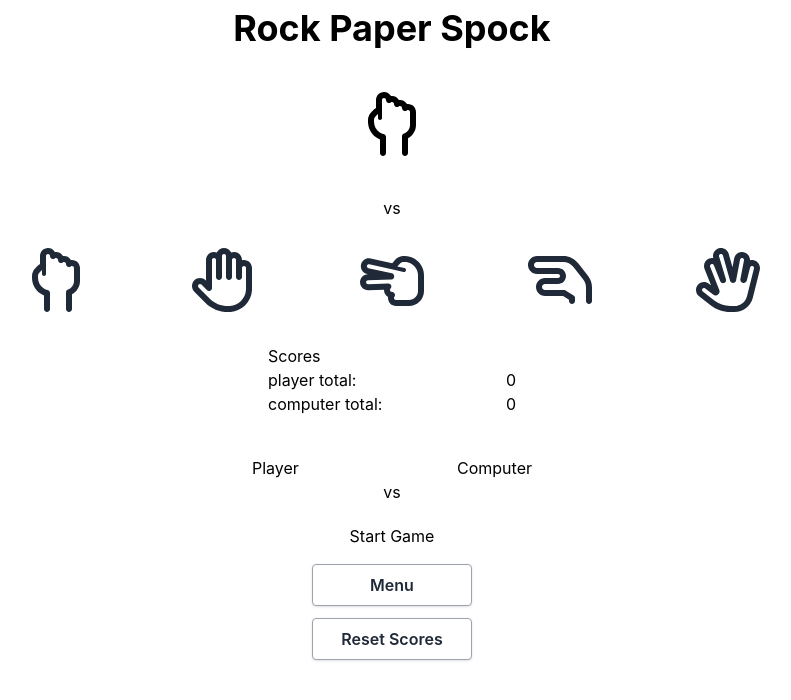
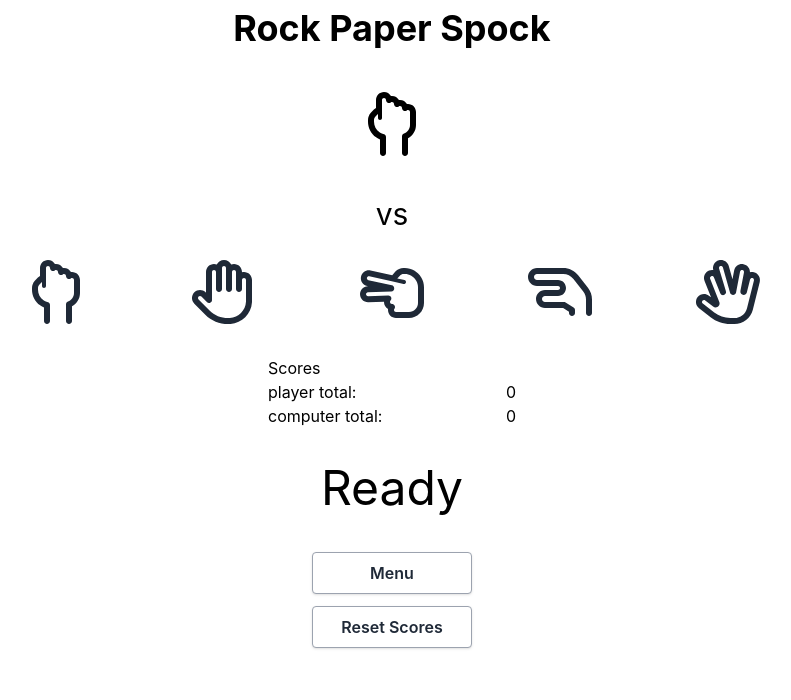
Before and after one commit to Sing-Kai/spock-rock-game, a React (Create React App) app: page / in a window 1280 px wide. Both pictures are taken after a click on the button "play". Shown: the top 700 px of the page, without its empty margins (248-1039 px from the left). Built offline with nearby package versions, Linux system fonts and the light colour scheme.

Commit message:
added quote display

```diff
--- a/package.json
+++ b/package.json
@@ -44,6 +44,7 @@
     ]
   },
   "devDependencies": {
+    "jest": "^27.5.1",
     "tailwindcss": "^3.2.7"
   }
 }
--- a/src/components/Computer.tsx
+++ b/src/components/Computer.tsx
@@ -18,7 +18,7 @@ const Computer = ({play, progress, updateProgress, finalIcon}) => {
   if(progress === Progress.Finished){
 
     const icon = getIcon(finalIcon);
-    console.log('computers final selection ', finalIcon)
+
     return (
       <div className="mt-10">
         <FontAwesomeIcon icon={icon} size="4x"/>
--- a/src/components/Game.tsx
+++ b/src/components/Game.tsx
@@ -9,6 +9,8 @@ import { faHandRock, faHandPaper, faHandScissors, faHandLizard, faHandSpock } fr
 import {PageTransition, OptionHover} from './animation/index'
 import Progress from '../data/enums';
 import Computer from './Computer';
+import Scores from './Scores';
+import Quote from './Quote';
 
 //import { faHandRock, faHandPaper, faHandScissors, faHandLizard, faHandSpock } from '@fortawesome/free-solid-svg-icons';
 //import { solid} from '@fortawesome/fontawesome-svg-core/import.macro' // <-- import styles to be used
@@ -17,7 +19,6 @@ const Game = () =>{
   const [play, setPlay] = useState(false);
   const [userSelction, setUserSelection] = useState('')
   const [computerSelction, setcomputerSelction] = useState('')
-  const [icon, setIcon] = useState(null);
   const [gameResult, setGameResult] = useState(GameResult.Start)
   const { playerWins, computerWins, player, computer, reset, updateGameState, progress, updateProgress } = useStore()
 
@@ -50,6 +51,7 @@ const Game = () =>{
     setUserSelection('')
     setcomputerSelction('')
     reset();
+    updateProgress(Progress.Ready)
   }
 
   return (
@@ -65,7 +67,7 @@ const Game = () =>{
         />
       </div>
 
-      <div className='mt-10'>
+      <div className='mt-10 text-3xl'>
         <span>vs</span>
       </div>
 
@@ -102,33 +104,9 @@ const Game = () =>{
 
       </div>
 
-      <div className="mt-4 mb-8">
-        <div className="w-64 mt-5 mb-5 ml-auto mr-auto p-1 flex flex-col justify-center">
-          <div className="text-left">
-            <span className='text-left'>{'Scores'}</span>
-          </div>
-          <div className='flex flex-row justify-between'>
-            <div>
-              <span >{'player total: '}</span>
-            </div>
-            <div>
-              <span >{player}</span>
-            </div>
-          </div>
+      <Scores player={player} computer={computer}/>
 
-          <div className='flex flex-row justify-between'>
-            <div>
-              <span >{'computer total: '}</span>
-            </div>
-            <div>
-              <span >{computer}</span>
-            </div>
-          </div>
-        </div>
-
-      </div>
-
-      <div className="mt-4 mb-4">
+      {/* <div className="mt-4 mb-4">
         <div className="w-72 ml-auto mr-auto p-1">
           <div className='flex flex-row justify-between'>
             <div>
@@ -152,11 +130,15 @@ const Game = () =>{
           </div>
 
         </div>
+      </div> */}
+
+      <div className="mb-10">
+        <Quote player={userSelction} computer={computerSelction}/>
       </div>
 
-      <div className='mt-4 mb-4'>
+      {/* <div className='mt-4 mb-4'>
         <Results result={gameResult} />
-      </div>
+      </div> */}
 
       <div className="button-container">
         <div>
--- /dev/null
+++ b/src/components/Quote.tsx
@@ -0,0 +1,36 @@
+import React from 'react'
+import Progress from '../data/enums';
+import useStore from '../hooks/useStore'
+import getQuote from '../helpers/get-quote'
+import quotes from '../data/quotes'
+
+const Quote = ({player, computer}) => {
+  const {progress} = useStore();
+
+  if(progress === Progress.Ready){
+    return <div className="text-5xl">
+      {'Ready'}
+    </div>
+  }
+
+  if(progress === Progress.Start){
+    return <div className="text-5xl">
+      {'Start'}
+    </div>
+  }
+
+  if(progress === Progress.Finished){
+    const quote = getQuote(player, computer, quotes)
+    return <div className="text-5xl">
+      {quote}
+    </div>
+  }
+
+  return (
+    <div className="text-5xl">
+      {'Waiting for Spock to respond'}
+    </div>
+  )
+}
+
+export default Quote
--- a/src/components/Results.tsx
+++ b/src/components/Results.tsx
@@ -1,6 +1,4 @@
-import React, { useState, useEffect } from "react"
-import useStore, { GameState } from "../hooks/useStore"
-import getWinner from '../helpers/get-winner'
+import React from "react"
 import GameResult from "../data/game-result"
 
 const Results = ({result}) => {
--- /dev/null
+++ b/src/components/Scores.tsx
@@ -0,0 +1,32 @@
+import React from 'react'
+
+const Scores = ({player, computer}) => {
+  return (
+    <div className="mt-4 mb-8">
+    <div className="w-64 mt-5 mb-5 ml-auto mr-auto p-1 flex flex-col justify-center">
+      <div className="text-left">
+        <span className='text-left'>{'Scores'}</span>
+      </div>
+      <div className='flex flex-row justify-between'>
+        <div>
+          <span >{'player total: '}</span>
+        </div>
+        <div>
+          <span >{player}</span>
+        </div>
+      </div>
+
+      <div className='flex flex-row justify-between'>
+        <div>
+          <span >{'computer total: '}</span>
+        </div>
+        <div>
+          <span >{computer}</span>
+        </div>
+      </div>
+    </div>
+  </div>
+  )
+}
+
+export default Scores
--- /dev/null
+++ b/src/helpers/get-quote.ts
@@ -0,0 +1,21 @@
+// import quotes from '../data/quotes';
+
+const getQuote = (player:string, computer:string, quotes: string[]) => {
+
+  let quote = "it's a tie try again";
+
+  if(player === computer) return quote;
+
+  for(let quote of quotes){
+
+    const strArray = quote.toLowerCase().split(' ');
+
+    if(strArray.includes(player.toLowerCase()) && strArray.includes(computer.toLowerCase())){
+      return quote;
+    }
+  }
+
+  return quote;
+}
+
+export default getQuote
--- a/tsconfig.json
+++ b/tsconfig.json
@@ -1,5 +1,5 @@
 {
-  "include": ["src/**/*.ts", "tests/**/*.ts"],
+  "include": ["src/**/*.ts", "tests/**/*.ts", "src/components/animation/index.txs"],
   "exclude": ["node_modules", ".vscode"],
   "compilerOptions": {
     "jsx": "react",
```
Also changed, not shown: 2 other files (tests, documents, lock files or other folders).
